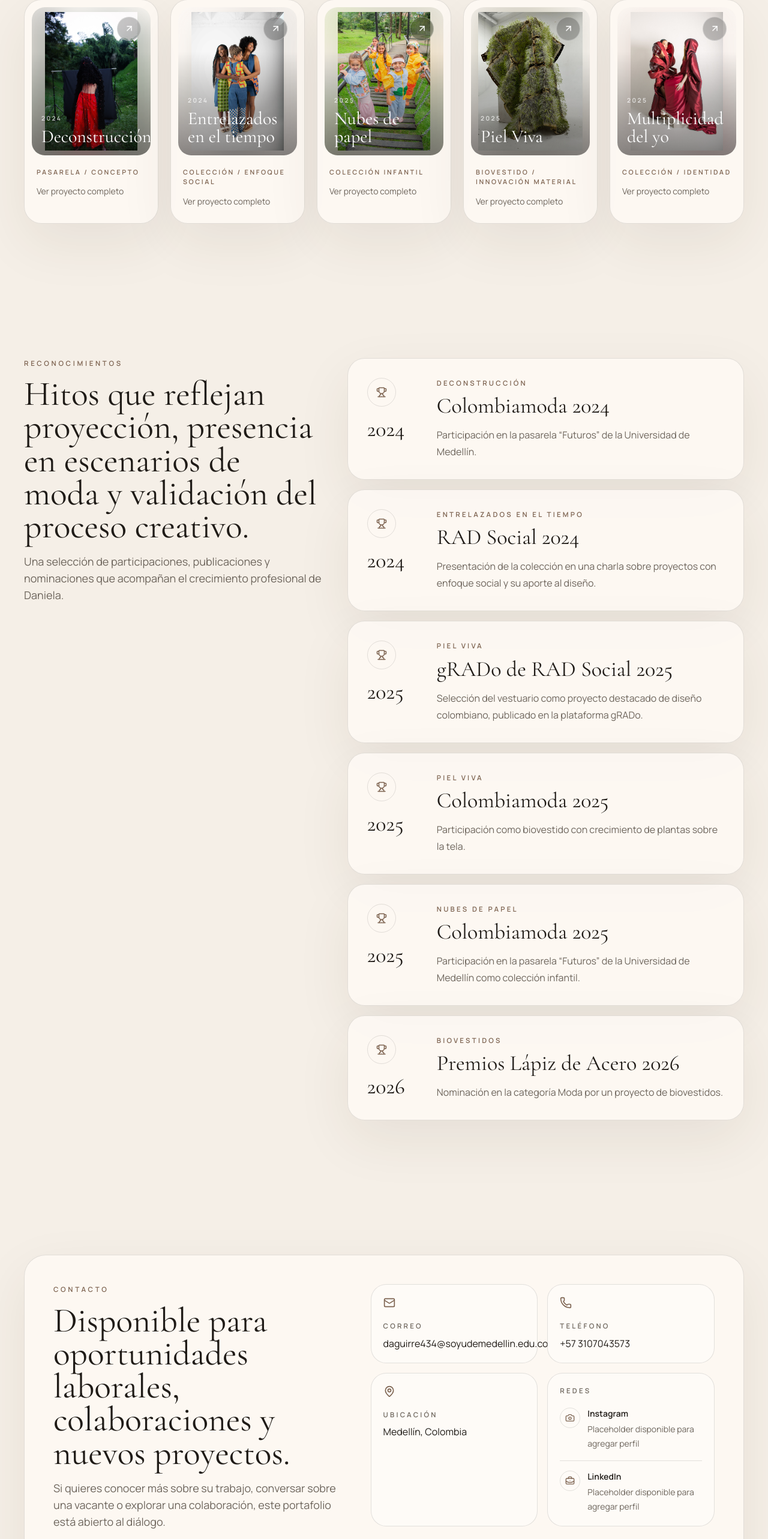
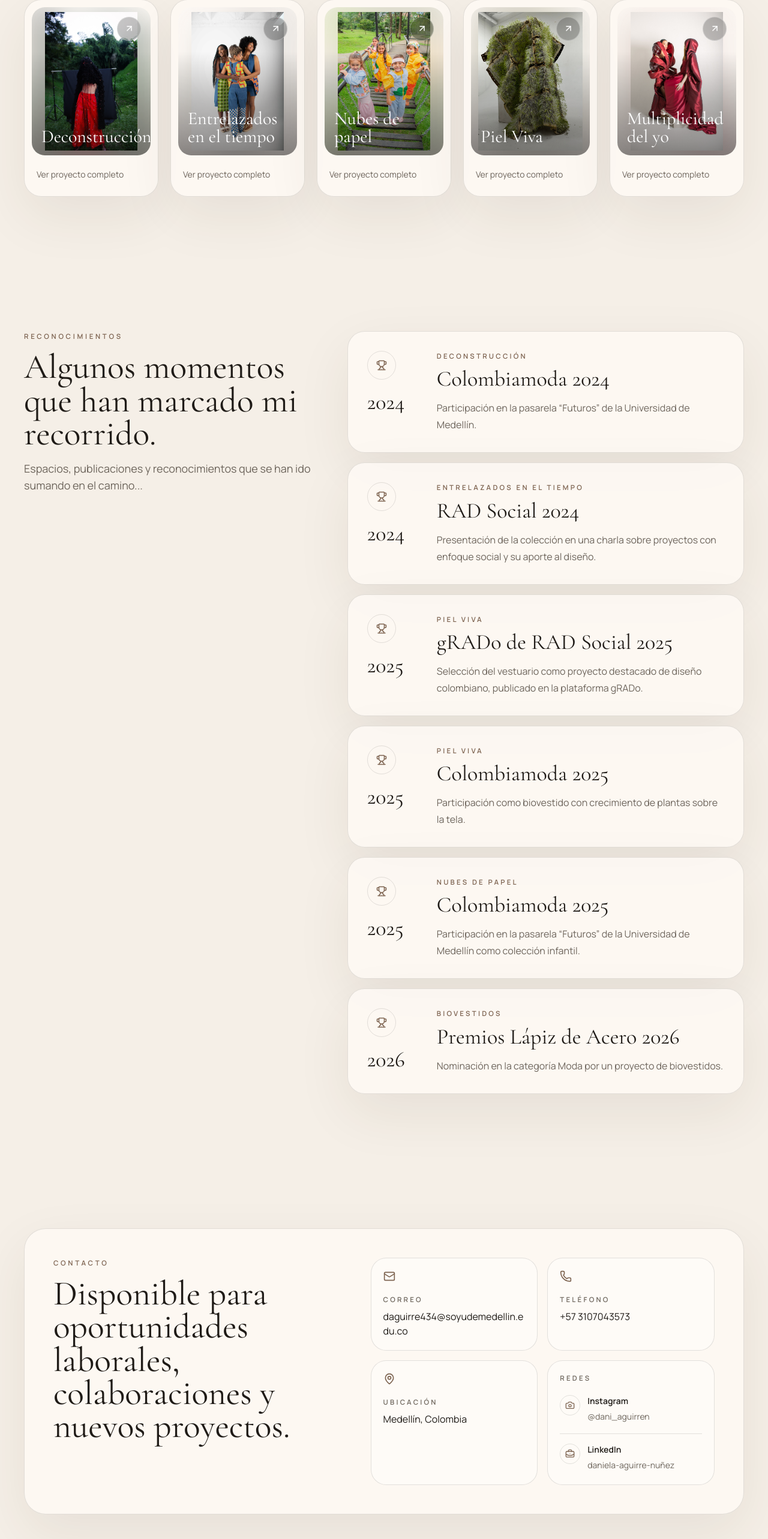
Before and after one commit to AlexisPineda21/daguirre-portafolio, a React (Vite) app: page / in a window 1280 px wide. Shown: the part 3380-5946 px from the top of the page at 60% size. Built offline with nearby package versions, Linux system fonts and the light colour scheme.

Commit message:
Changes in proyect and contact items

```diff
--- a/src/components/SectionIntro.jsx
+++ b/src/components/SectionIntro.jsx
@@ -7,9 +7,11 @@ function SectionIntro({ eyebrow, title, description, className = '' }) {
       <h2 className="font-display max-w-3xl text-4xl leading-[0.96] text-[color:var(--ink)] sm:text-5xl lg:text-[3.6rem]">
         {title}
       </h2>
-      <p className="max-w-2xl text-base leading-7 text-[color:var(--ink-soft)] sm:text-lg">
-        {description}
-      </p>
+      {description ? (
+        <p className="max-w-2xl text-base leading-7 text-[color:var(--ink-soft)] sm:text-lg">
+          {description}
+        </p>
+      ) : null}
     </div>
   )
 }
--- a/src/data/portfolioData.js
+++ b/src/data/portfolioData.js
@@ -211,9 +211,9 @@ export const portfolioData = {
   ],
   recognitionsIntro: {
     eyebrow: 'Reconocimientos',
-    title: 'Hitos que reflejan proyección, presencia en escenarios de moda y validación del proceso creativo.',
+    title: 'Algunos momentos que han marcado mi recorrido.',
     description:
-      'Una selección de participaciones, publicaciones y nominaciones que acompañan el crecimiento profesional de Daniela.',
+      'Espacios, publicaciones y reconocimientos que se han ido sumando en el camino...',
   },
   recognitions: [
     {
@@ -301,8 +301,7 @@ export const portfolioData = {
   contact: {
     eyebrow: 'Contacto',
     title: 'Disponible para oportunidades laborales, colaboraciones y nuevos proyectos.',
-    description:
-      'Si quieres conocer más sobre su trabajo, conversar sobre una vacante o explorar una colaboración, este portafolio está abierto al diálogo.',
+    description: '',
     email: 'daguirre434@soyudemedellin.edu.co',
     phone: '+57 3107043573',
     phoneHref: 'tel:+573107043573',
@@ -311,13 +310,13 @@ export const portfolioData = {
     social: [
       {
         label: 'Instagram',
-        value: 'Placeholder disponible para agregar perfil',
-        href: '',
+        value: '@dani_aguirren',
+        href: 'https://www.instagram.com/dani_aguirren?igsh=dXB6ZXF0c3hocThn&utm_source=qr',
       },
       {
         label: 'LinkedIn',
-        value: 'Placeholder disponible para agregar perfil',
-        href: '',
+        value: 'daniela-aguirre-nuñez',
+        href: 'https://www.linkedin.com/in/daniela-aguirre-nuñez-9478473ab',
       },
     ],
   },
--- a/src/pages/ProjectDetailPage.jsx
+++ b/src/pages/ProjectDetailPage.jsx
@@ -29,16 +29,7 @@ function ProjectDetailPage({ project, previousProject, nextProject }) {
             <div className="grid gap-8 lg:grid-cols-[0.86fr_1.14fr] lg:items-start">
               <Reveal className="space-y-8">
                 <div className="glass-panel rounded-[2rem] border hairline p-6 sm:p-8">
-                  <div className="flex flex-wrap items-center gap-3">
-                    <span className="rounded-full border hairline px-3 py-1 text-[0.68rem] font-semibold uppercase tracking-[0.24em] text-[color:var(--accent)]">
-                      {project.year}
-                    </span>
-                    <span className="text-[0.72rem] uppercase tracking-[0.22em] text-[color:var(--ink-soft)]">
-                      {project.category}
-                    </span>
-                  </div>
-
-                  <h1 className="font-display mt-7 max-w-3xl text-[4.2rem] leading-[0.86] text-[color:var(--ink)] sm:text-[6.4rem]">
+                  <h1 className="font-display max-w-3xl text-[4.2rem] leading-[0.86] text-[color:var(--ink)] sm:text-[6.4rem]">
                     {project.title}
                   </h1>
                   <p className="mt-6 max-w-2xl text-lg leading-8 text-[color:var(--ink-soft)] sm:text-xl">
--- a/src/sections/ContactSection.jsx
+++ b/src/sections/ContactSection.jsx
@@ -1,5 +1,4 @@
 import {
-  ArrowUpRight,
   BriefcaseBusiness,
   Camera,
   Mail,
@@ -25,37 +24,20 @@ function ContactSection({ contact }) {
               <SectionIntro
                 eyebrow={contact.eyebrow}
                 title={contact.title}
-                description={contact.description}
               />
-
-              <div className="flex flex-col gap-3 sm:flex-row">
-                <a
-                  href={contact.emailHref}
-                  className="inline-flex items-center justify-center gap-2 rounded-full bg-[color:var(--ink)] px-6 py-3 text-[0.78rem] font-semibold uppercase tracking-[0.24em] text-white transition-transform duration-300 hover:-translate-y-0.5"
-                >
-                  Escribir correo
-                  <ArrowUpRight size={16} />
-                </a>
-                <a
-                  href={contact.phoneHref}
-                  className="inline-flex items-center justify-center rounded-full border hairline px-6 py-3 text-[0.78rem] font-semibold uppercase tracking-[0.24em] text-[color:var(--ink)] transition-all duration-300 hover:bg-white/60"
-                >
-                  Llamar
-                </a>
-              </div>
             </Reveal>
 
             <Reveal delay={0.12}>
               <div className="grid gap-4 sm:grid-cols-2">
                 <a
                   href={contact.emailHref}
-                  className="rounded-[1.6rem] border hairline bg-white/40 p-5 transition-colors duration-300 hover:bg-white/65"
+                  className="min-w-0 rounded-[1.6rem] border hairline bg-white/40 p-5 transition-colors duration-300 hover:bg-white/65"
                 >
                   <Mail className="text-[color:var(--accent)]" size={20} />
                   <p className="mt-5 text-[0.72rem] font-semibold uppercase tracking-[0.28em] text-[color:var(--ink-soft)]">
                     Correo
                   </p>
-                  <p className="mt-2 text-sm leading-6 text-[color:var(--ink)] sm:text-base">
+                  <p className="mt-2 break-words text-sm leading-6 text-[color:var(--ink)] [overflow-wrap:anywhere] sm:text-base">
                     {contact.email}
                   </p>
                 </a>
@@ -92,22 +74,25 @@ function ContactSection({ contact }) {
                       const Icon = socialIcons[item.label]
 
                       return (
-                        <div
+                        <a
                           key={item.label}
+                          href={item.href}
+                          target="_blank"
+                          rel="noreferrer"
                           className="flex items-start gap-3 border-t border-[color:var(--line)] pt-4 first:border-0 first:pt-0"
                         >
                           <span className="rounded-full border hairline p-2 text-[color:var(--accent)]">
                             {Icon ? <Icon size={16} /> : null}
                           </span>
-                          <div>
+                          <div className="min-w-0">
                             <p className="text-sm font-semibold text-[color:var(--ink)]">
                               {item.label}
                             </p>
-                            <p className="mt-1 text-sm leading-6 text-[color:var(--ink-soft)]">
+                            <p className="mt-1 break-words text-sm leading-6 text-[color:var(--ink-soft)] [overflow-wrap:anywhere]">
                               {item.value}
                             </p>
                           </div>
-                        </div>
+                        </a>
                       )
                     })}
                   </div>
--- a/src/sections/ProjectsSection.jsx
+++ b/src/sections/ProjectsSection.jsx
@@ -64,19 +64,13 @@ function ProjectsSection({ sectionIntro, projects }) {
                       <ArrowUpRight size={17} />
                     </div>
                     <div className="absolute bottom-4 left-4 right-4">
-                      <p className="text-[0.64rem] font-semibold uppercase tracking-[0.24em] text-white/75">
-                        {project.year}
-                      </p>
-                      <h3 className="font-display mt-2 text-3xl leading-none text-white">
+                      <h3 className="font-display text-3xl leading-none text-white">
                         {project.title}
                       </h3>
                     </div>
                   </div>
                   <div className="px-5 pb-6 pt-2">
-                    <p className="text-[0.68rem] font-semibold uppercase tracking-[0.24em] text-[color:var(--accent)]">
-                      {project.category}
-                    </p>
-                    <p className="mt-3 text-sm leading-6 text-[color:var(--ink-soft)]">
+                    <p className="text-sm leading-6 text-[color:var(--ink-soft)]">
                       Ver proyecto completo
                     </p>
                   </div>
```
